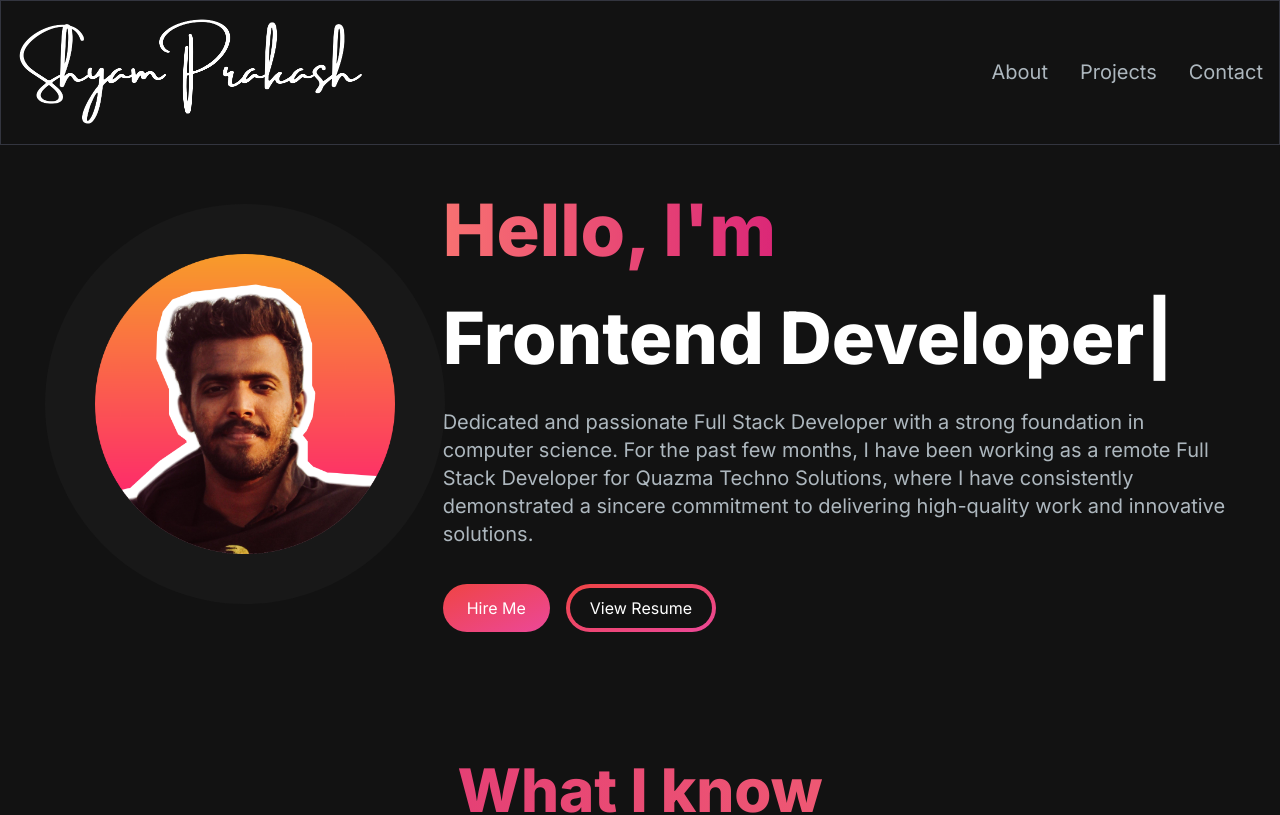
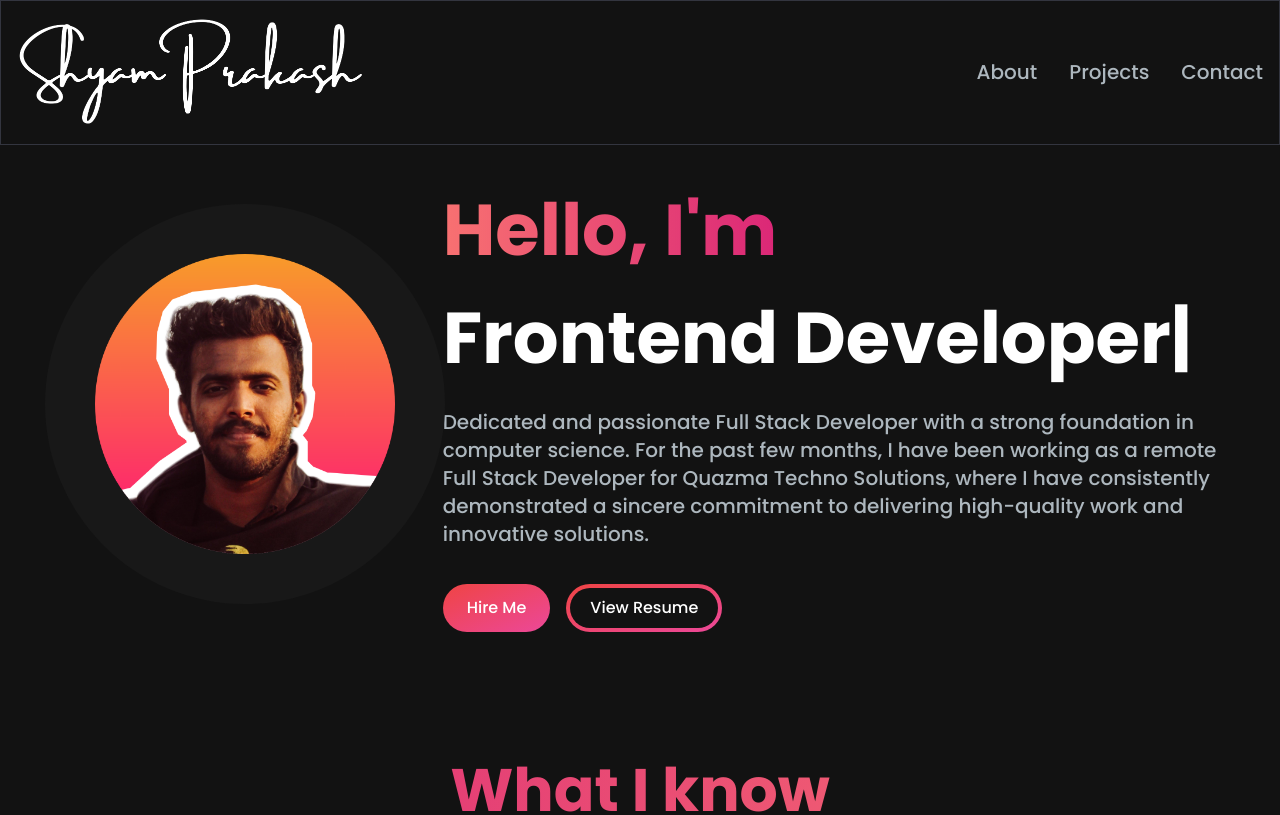
Before and after one commit to ShyamPrakashPPK/Shyam-portfolio, a Next.js app: page / in a window 1280 px wide. Shown: the top 815 px of the page. Built offline with nearby package versions, Linux system fonts and the light colour scheme.

Commit message:
changed font to poppins

```diff
--- a/src/app/layout.tsx
+++ b/src/app/layout.tsx
@@ -1,12 +1,15 @@
 import type { Metadata } from 'next'
-import { Inter } from 'next/font/google'
+import { Poppins } from 'next/font/google'
 import './globals.css'
 
-const inter = Inter({ subsets: ['latin'] })
+const inter = Poppins({
+  subsets: ['latin'],
+  weight: ['100','200','300','500','700']
+})
 
 export const metadata: Metadata = {
-  title: 'Create Next App',
-  description: 'Generated by create next app',
+  title: 'Shyam Prakash',
+  description: 'Portfolio',
 }
 
 export default function RootLayout({
```
